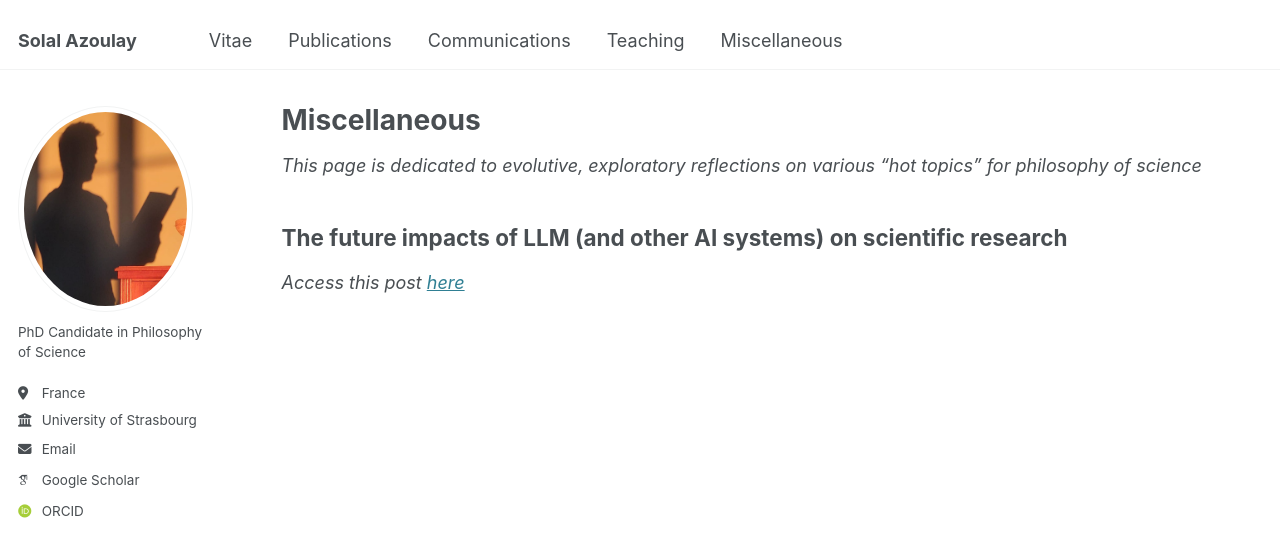
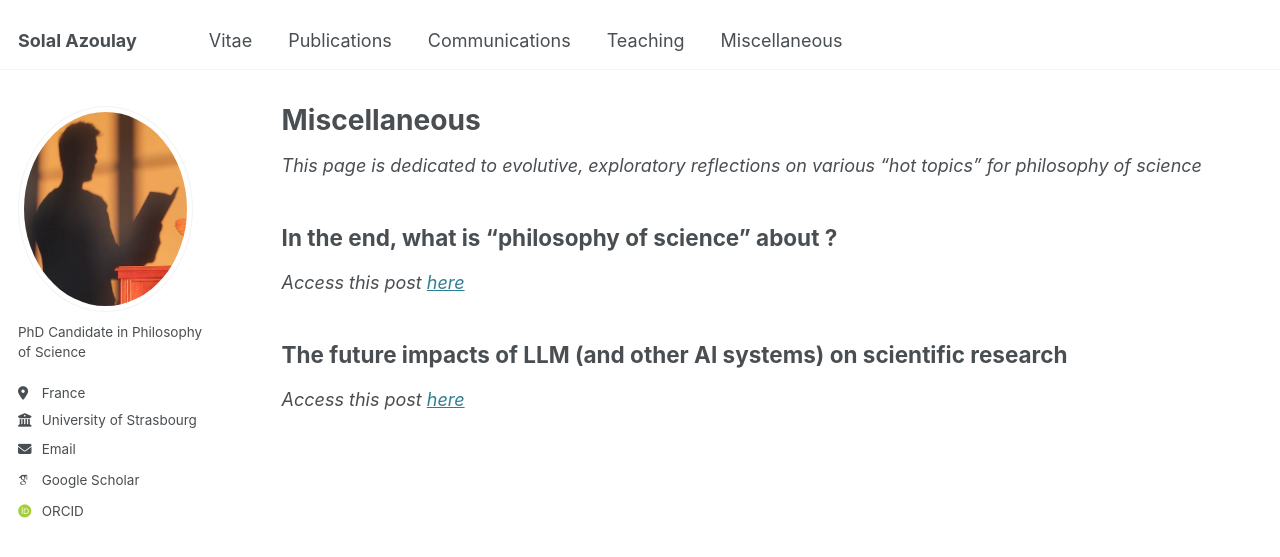
Before and after one commit to solal-azoulay/solal-azoulay.github.io, a Jekyll site: the page built from _pages/Miscellaneous.md, in a window 1280 px wide. Shown: the top 557 px of the page. Built offline with Jekyll 4.4.1, drawn with Linux system fonts in a browser that asks for light colours; some web fonts are replaced.

Commit message:
Update Miscellaneous.md

```diff
--- a/_pages/Miscellaneous.md
+++ b/_pages/Miscellaneous.md
@@ -7,6 +7,10 @@ author_profile: true
 
 *This page is dedicated to evolutive, exploratory reflections on various "hot topics" for philosophy of science*
 
+## In the end, what is "philosophy of science" about ?
+
+_Access this post [here](https://solal-azoulay.github.io/files/philo_science.pdf)_
+
 ## The future impacts of LLM (and other AI systems) on scientific research
 
 _Access this post [here](https://solal-azoulay.github.io/files/science_and_AI.pdf)_
```
